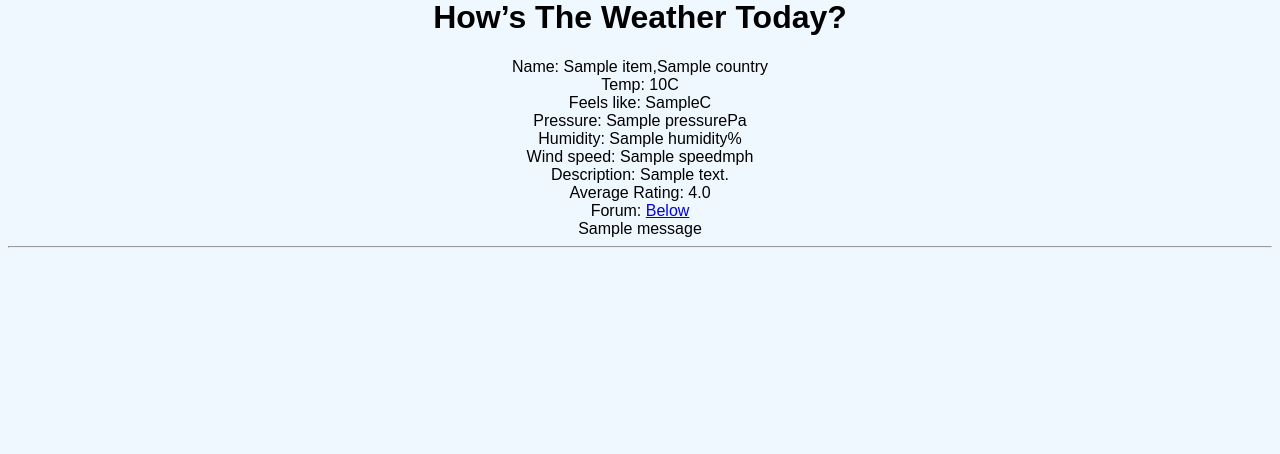
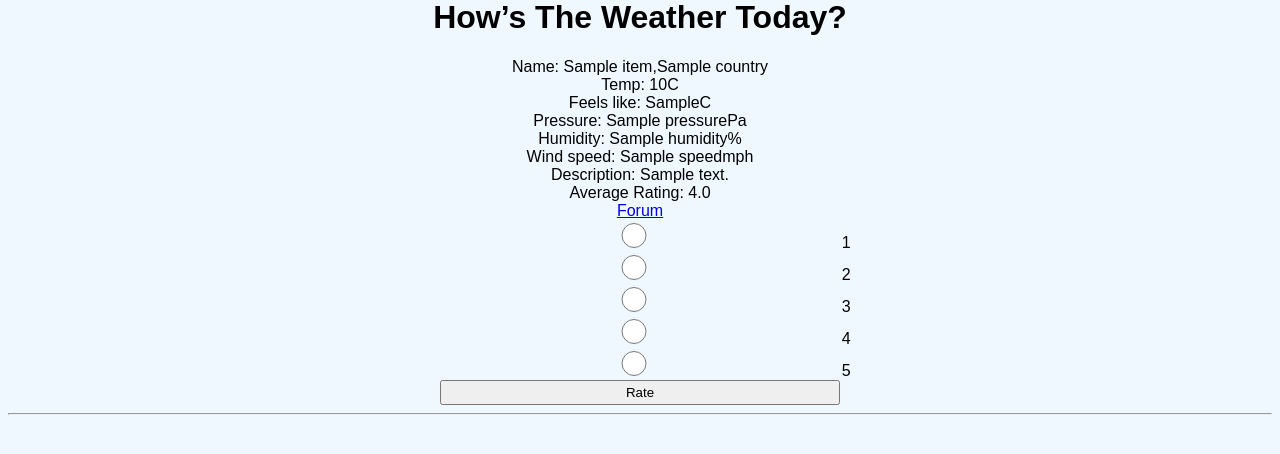
Before and after one commit to nhh275/hows_the_weather, a Django app: a page that uses templates/hows_the_weather/location.html in a window 1280 px wide. Shown: the part 175-629 px from the top of the page. Run offline with Django 3.2, Linux system fonts and the light colour scheme; tables that the repository leaves empty hold one stand-in row (values such as "Sample post"); one stand-in notice (Sample message) is shown; a database or web service that is not in the repository returns one stand-in record (values such as "Sample title"); data that the repository does not hold is empty.

Commit message:
rating logic fix

```diff
--- a/templates/hows_the_weather/location.html
+++ b/templates/hows_the_weather/location.html
@@ -18,16 +18,10 @@
         Description: {{ json_data.weather.0.description }} <br>
         Average Rating: {{ avg_rating }} <br>
 
-        Forum: <a href="{% url 'hows_the_weather:forum' location.slug %}">Below</a> <br>
-        {% if messages %}
-            {% for message in messages %}
-                <div class="message">{{ message }}</div>
-            {% endfor %}
-        {% endif %}
-        {% if "error" in message.tags or not messages %}
+        <a href="{% url 'hows_the_weather:forum' location.slug %}">Forum</a> <br>
+        {% if show_form %}
             <form id="rate_form" method="post" action="{% url 'hows_the_weather:location' location_name_slug=location.slug %}">
                 {% csrf_token %}
-
                 <input type="radio" id="rate1" name="rating" value="1">
                 <label for="rate1">1</label><br>
                 <input type="radio" id="rate2" name="rating" value="2">
@@ -47,11 +41,13 @@
                 {% endfor %}
                 <input type="submit" name="action" value="Rate"/>
             </form>
+        {% else %}
+            Thanks for rating! <br>
         {% endif %}
         <!--We might need AJAX for the Real-Time Updates-->
         {% if is_in_saved_locations == False %}
             {% if user.is_authenticated %}
-            Save Location
+            <!-- Save Location -->
                 <form id="comment_form" method="post" action="{% url 'hows_the_weather:location' location_name_slug=location.slug %}">
                     {% csrf_token %}
 
@@ -64,7 +60,7 @@
                 </form>
             {% endif %}
         {% else %}
-            Already Saved!
+            Location Saved!
         {% endif %}
     {% else %}
         <p>Location not found!</p>
--- a/weather_django/views.py
+++ b/weather_django/views.py
@@ -11,6 +11,7 @@ from django.contrib.auth.decorators import login_required
 import requests
 from django.contrib import messages
 from django.template.defaultfilters import slugify
+from django.db.models import F
 import os
 from dotenv import load_dotenv
 load_dotenv()
@@ -36,7 +37,7 @@ async def asynchronous_view_test(request):
     return HttpResponse("Async Test")
 
 def get_top_three_locations_of_the_day():
-    return Location.objects.order_by('-rating')[:3]
+    return Location.objects.annotate(rating_per_person=F('rating') / F('people_voted')).order_by('-rating_per_person')[:3]
 
 def home(request):
     context_dict = {}
@@ -102,7 +103,6 @@ def browse(request):
 
 def location(request, location_name_slug):
     context_dict = {}
-
     try:
         location = Location.objects.get(slug=location_name_slug)
     except Location.DoesNotExist:
@@ -112,7 +112,10 @@ def location(request, location_name_slug):
         return render(request, 'hows_the_weather/location.html', context=context_dict)
 
     forum, created = Forum.objects.get_or_create(location=location, locationName=location.name)
-    context_dict['avg_rating'] = (location.rating / location.people_voted)
+    if location.people_voted > 0:
+        context_dict['avg_rating'] = round(location.rating / location.people_voted, 2)
+    else:
+        context_dict['avg_rating'] = 0
     my_key = os.getenv("API_KEY")
     url = f"https://api.openweathermap.org/data/2.5/weather?q={location.name}&appid={my_key}&mode=json&units=metric"
     response = requests.get(url)
@@ -136,16 +139,13 @@ def location(request, location_name_slug):
     context_dict['is_in_saved_locations'] = is_saved
     context_dict['location'] = location
     context_dict['json_data'] = json_data
-
+    show_form = request.session.get('show_form', True)  # Default to True if not set
+    context_dict['show_form'] = show_form
     # POST request handling
     if request.method == 'POST':
-        # PSEUDOCODE FOR THE RATING SYSTEM
-            # if the request came from the rating systems
-            # obtain the rating from the request (call it 'rating')
-
         if request.POST['action'] == 'Save Location':
             add_location(request, location_name_slug=location_name_slug)
-            messages.success(request, "Saved!")
+            messages.warning(request, message="Saved the location.")
             return redirect(request.path)  # Redirect to same page to prevent resubmission
 
         elif request.POST['action'] == 'Rate':
@@ -154,8 +154,10 @@ def location(request, location_name_slug):
                 location.people_voted += 1
                 location.save()
                 messages.success(request, "Thank you for rating!")
+                request.session['show_form'] = False
             else:
-                messages.error(request, "Please select a rating before submitting.")
+                messages.error(request, message="Please select a rating before submitting.")
+                request.session['show_form'] = True
 
             return redirect(request.path)  # Redirect to same page to prevent resubmission
 
```
